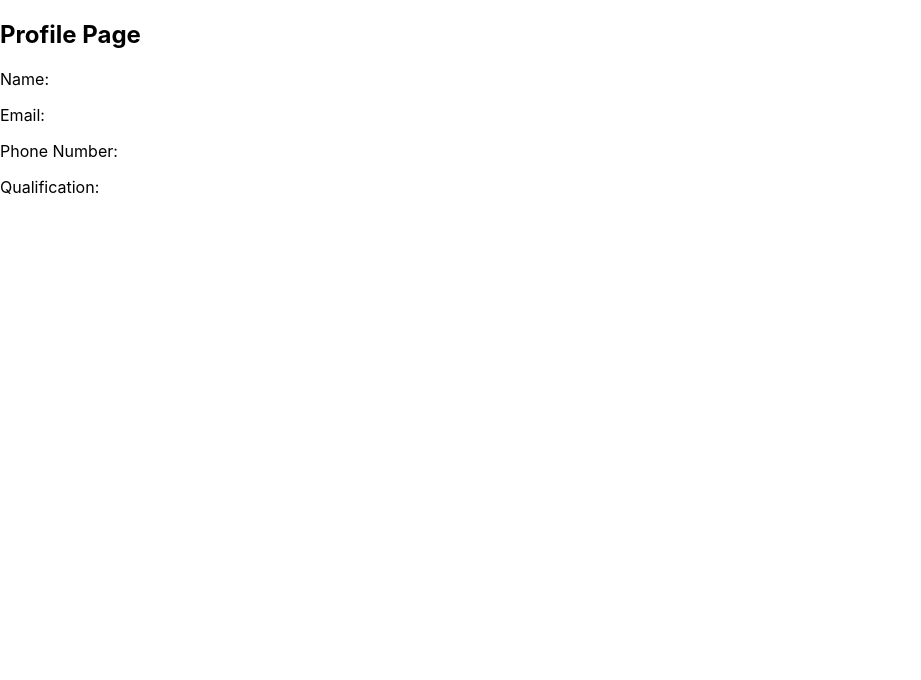
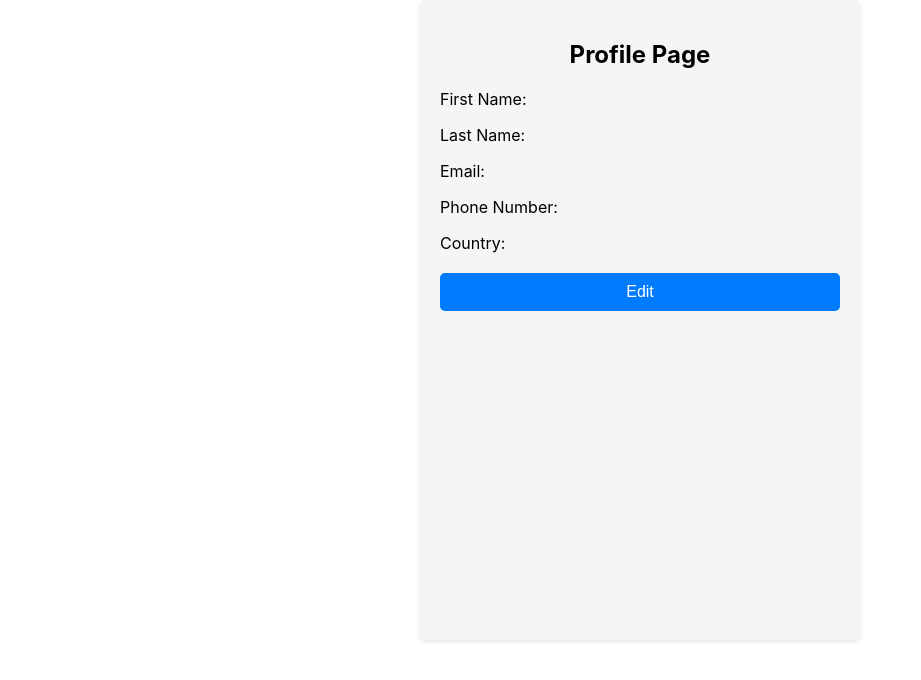
Before and after one commit to madhumila/User-Connect, a React (Create React App) app: page /profile in a window 1280 px wide. Shown: the top 680 px of the page, without its empty margins (0-921 px from the left). Built offline with nearby package versions, Linux system fonts and the light colour scheme.

Commit message:
integrated apis

```diff
--- a/server/db.json
+++ b/server/db.json
@@ -2,9 +2,9 @@
   "users": [
     {
       "email": "olivier@mail.com",
-      "password": "$2a$10$7ergoegB9DVKkx6VLqN5xu0enAzBgBQ5Wi.rJnur9he/uFrWqyYna",
+      "password": "$2a$10$X7xAQVNXMAJmedvaiV5NfOFgZayfdpUphEdsudm9PEuco9StPcnYm",
       "firstname": "Olivier",
-      "lastname": "Monge",
+      "lastname": "gyj",
       "age": 32,
       "id": 1
     },
@@ -36,11 +36,11 @@
     },
     {
       "email": "madhumithakp@gmail.com",
-      "password": "$2a$10$abqW8GBkpXZp6ZZ7JKQ3z.OEOrAShxLOw3G7jYTc3f.fKgoC0.SIO",
+      "password": "$2a$10$CxcpfzUHpp9lhNTukQQbou1qdJAf88xZ59.a5axu9425GeRuHOLpW",
       "firstName": "Madhumitha",
-      "lastName": "k P",
+      "lastName": "k ",
       "phoneNumber": "9789443183",
-      "country": "India",
+      "country": "Indias7",
       "id": 5
     },
     {
@@ -51,6 +51,14 @@
       "phoneNumber": "1425",
       "country": "india",
       "id": 6
+    },
+    {
+      "email": "madhus@mail.com",
+      "password": "$2a$10$kbUN8hfi0yklDbIaH4q5yeQjSqJruqhpC1mHJHliaPMXarzbT6aVO",
+      "firstname": "madhu",
+      "lastname": "mitha",
+      "age": 30,
+      "id": 7
     }
   ]
 }
--- a/src/Componenets/Home.js
+++ b/src/Componenets/Home.js
@@ -1,12 +1,30 @@
-import React from 'react'
+import React, { useEffect } from 'react'
 import "./Home.css"
+import { useDispatch, useSelector } from 'react-redux'
+import axios from 'axios'
+import { BASE_URL } from '../constants'
+import { getUsers } from '../Feature/authSlice'
+
 
 const Home = () => {
+  const dispatch = useDispatch();
+  const users = useSelector((state)=>state.auth.users)
+  useEffect(()=>{
+    axios.get(`${BASE_URL}/users`)
+    .then(function (response) {
+      console.log(response.data);
+      dispatch(getUsers(response.data))
+    })
+    .catch(function (error) {
+      console.log(error);
+    });
+  })
   return (
     <div className="user-details-container">
        <table className="user-details-table">
           <thead>
             <tr>
+            <th>Sl No</th>
               <th>First Name</th>
               <th>Last Name</th>
               <th>Phone Number</th>
@@ -16,15 +34,17 @@ const Home = () => {
             </tr>
           </thead>
           <tbody>
-            {/* {userDetails.map((user, index) => (
+            {users.map((user, index) => (
               <tr key={index}>
+                <td>{index+1}</td>
+
                 <td>{user.firstName}</td>
                 <td>{user.lastName}</td>
+                <td>{user.phoneNumber}</td>
+                <td>{user.country}</td>
                 <td>{user.email}</td>
-                <td>{user.phoneNumber}</td>
-                <td>{user.qualification}</td>
               </tr>
-            ))} */}
+            ))}
           </tbody>
         </table>
     </div>
--- a/src/Componenets/Login.css
+++ b/src/Componenets/Login.css
@@ -10,7 +10,6 @@
     display: flex;
     flex-direction: column;
     width: 300px;
-    padding: 20px;
     border: 1px solid #ccc;
     border-radius: 5px;
   }
--- a/src/Componenets/Login.js
+++ b/src/Componenets/Login.js
@@ -39,7 +39,7 @@ const LoginPage = () => {
 
   return (
     <div className="login-container">
-      <h2>Welcome to UserPedia</h2>
+      <h2>Welcome to User Connect</h2>
       <form onSubmit={handleLogin} className="login-form">
         <div>
           <label>Username or email address</label>
--- /dev/null
+++ b/src/Componenets/Profile.css
@@ -0,0 +1,45 @@
+.profile-container {
+    max-width: 400px;
+    margin: 0 auto;
+    padding: 20px;
+    background-color: #f5f5f5;
+    border-radius: 5px;
+    box-shadow: 0 2px 4px rgba(0, 0, 0, 0.1);
+    height: 600px;
+  }
+
+  .profile-container h2 {
+    text-align: center;
+    margin-bottom: 20px;
+  }
+
+  .profile-container p {
+    font-size: 16px;
+    margin-bottom: 10px;
+  }
+
+  .profile-container input {
+    width: 100%;
+    padding: 5px;
+    font-size: 16px;
+  }
+
+  .save-btn,
+  .edit-btn {
+    display: block;
+    width: 100%;
+    padding: 10px;
+    margin-top: 20px;
+    font-size: 16px;
+    text-align: center;
+    background-color: #007bff;
+    color: #fff;
+    border: none;
+    border-radius: 5px;
+    cursor: pointer;
+  }
+
+  .save-btn:hover,
+  .edit-btn:hover {
+    background-color: #0056b3;
+  }
--- a/src/Componenets/Profile.js
+++ b/src/Componenets/Profile.js
@@ -1,18 +1,121 @@
-import React from 'react'
-import { useSelector } from 'react-redux'
+import React, { useState } from "react";
+import { useSelector } from "react-redux";
+import "./Profile.css"
+import axios from "axios";
+import { BASE_URL } from "../constants";
+import { updateUser } from "../Feature/authSlice";
+import { useDispatch } from "react-redux";
 
 const Profile = () => {
- const user = useSelector((state) => state.auth.user)
-console.log(user);
+  const user = useSelector((state) => state.auth.user);
+  const token = useSelector((state) => state.auth.accessToken);
+
+  const dispatch = useDispatch();
+
+
+  const [editing, setEditing] = useState(false);
+  const [updatedUser, setUpdatedUser] = useState({ ...user });
+
+  const handleEdit = () => {
+    setEditing(true);
+    setUpdatedUser({ ...user });
+  };
+
+  const handleChange = (e) => {
+    const { name, value } = e.target;
+    setUpdatedUser((prevState) => ({ ...prevState, [name]: value }));
+  };
+
+  const handleSave = () => {
+    // onUpdate(updatedUser);
+    console.log(
+      'tok             ;', token
+    );
+    let headers = {
+      'Content-Type': 'application/json',
+      'Authorization': `Bearer ${token}`
+    }
+    axios.patch(`${BASE_URL}/664/users/${user.id}`,updatedUser, {headers})
+    .then(function (response) {
+      console.log(response.data);
+      alert("successfully updated")
+      dispatch(updateUser(response.data))
+    })
+    .catch(function (error) {
+      console.log(error);
+    });
+    setEditing(false);
+  };
+
   return (
-    <div>
-    <h2>Profile Page</h2>
-    <p>Name: {user.firstName} {user.lastName}</p>
-    <p>Email: {user.email}</p>
-    <p>Phone Number: {user.phoneNumber}</p>
-    <p>Qualification: {user.country}</p>
-  </div>
-  )
-}
+    <div className="profile-container">
+      <h2>Profile Page</h2>
+      <p>
+        First Name:{" "}
+        {editing ? (
+          <input
+            type="text"
+            name="firstName"
+            value={updatedUser.firstName}
+            onChange={handleChange}
+            defaultValue={user.firstName}
+          />
+        ) : (
+          user.firstName
+        )}
+      </p>
+      <p>
+        Last Name:{" "}
+        {editing ? (
+          <input
+            type="text"
+            name="lastName"
+            value={updatedUser.lastName}
+            onChange={handleChange}
+            defaultValue={user.lastName}
+          />
+        ) : (
+          user.lastName
+        )}
+      </p>
+      <p>
+        Email:{user.email}
+      </p>
+      <p>
+        Phone Number:{" "}
+        {editing ? (
+          <input
+            type="tel"
+            name="phoneNumber"
+            value={updatedUser.phoneNumber}
+            onChange={handleChange}
+            defaultValue={user.phoneNumber}
+          />
+        ) : (
+          user.phoneNumber
+        )}
+      </p>
+      <p>
+        Country:{" "}
+        {editing ? (
+          <input
+            type="text"
+            name="country"
+            value={updatedUser.country}
+            onChange={handleChange}
+            defaultValue={user.country}
+          />
+        ) : (
+          user.country
+        )}
+      </p>
+      {editing ? (
+        <button className="save-btn" onClick={handleSave}>Save</button>
+      ) : (
+        <button className="edit-btn" onClick={handleEdit}>Edit</button>
+      )}
+    </div>
+  );
+};
 
-export default Profile
+export default Profile;
--- a/src/Feature/authSlice.js
+++ b/src/Feature/authSlice.js
@@ -3,7 +3,8 @@ import { createSlice } from '@reduxjs/toolkit'
 const initialState = {
   user: {},
   isAuthenticated: false,
-  accessToken: ""
+  accessToken: "",
+  users:[]
 }
 
 export const authSlice = createSlice({
@@ -15,10 +16,15 @@ export const authSlice = createSlice({
         state.isAuthenticated = action.payload.user? true : false;
         state.accessToken = action.payload.accessToken
     },
+    getUsers:(state,action)=>{
+      state.users = action.payload;
+    },
+    updateUser:(state,action)=>{
+      state.user=action.payload
+    }
   },
 })
 
 // Action creators are generated for each case reducer function
-export const { login } = authSlice.actions
-
+export const { login,getUsers,updateUser } = authSlice.actions
 export default authSlice.reducer
--- a/src/Feature/store.js
+++ b/src/Feature/store.js
@@ -4,6 +4,7 @@ import authReducer from '../Feature/authSlice';
 
 export const store = configureStore({
   reducer: {
-    auth: authReducer
+    auth: authReducer,
+
   },
 })
```
